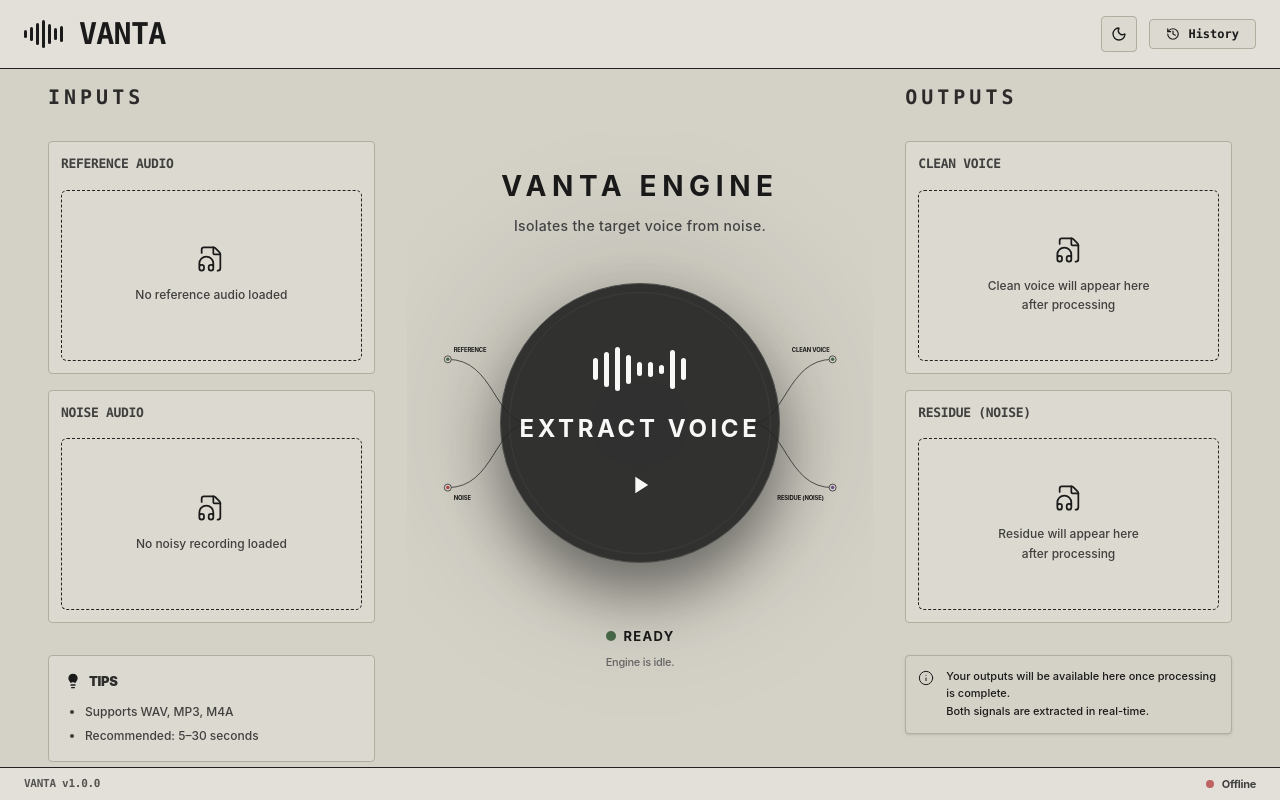
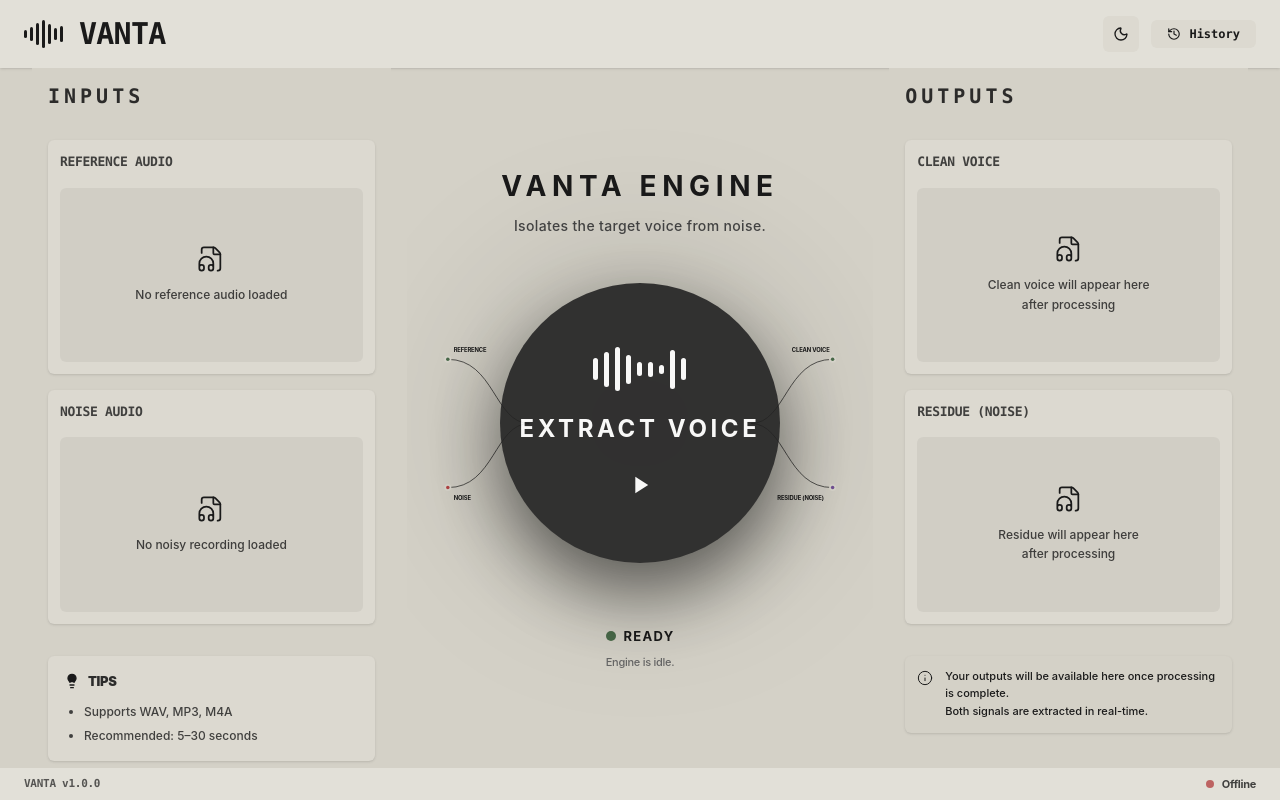
Before and after one commit to Komalpreet2809/Vanta, a Next.js app in the folder web/: page / in a window 1280 px wide. Built offline with nearby package versions, Linux system fonts and the light colour scheme; no server answers.

Commit message:
style: complete the borderless transition across all components

```diff
--- a/web/src/app/globals.css
+++ b/web/src/app/globals.css
@@ -64,11 +64,11 @@
   }
 
   .card-border {
-    @apply border border-[var(--border-card)] rounded-[4px];
+    @apply rounded-[6px] shadow-sm;
   }
 
   .btn-icon {
-    @apply flex items-center justify-center border border-[var(--border-card)] rounded-[4px] bg-[var(--bg-btn)] hover:bg-black/5 dark:hover:bg-white/10 transition-colors text-[var(--text-main)];
+    @apply flex items-center justify-center rounded-[6px] bg-[var(--bg-btn)] hover:bg-black/5 dark:hover:bg-white/10 transition-colors text-[var(--text-main)];
   }
 }
 
@@ -88,15 +88,15 @@
 
 @layer components {
   .panel {
-    @apply border border-[var(--border-main)] bg-[var(--bg-card)] rounded-sm;
+    @apply bg-[var(--bg-card)] rounded-sm shadow-sm;
   }
 
   .inset-panel {
-    @apply border border-[var(--border-main)] bg-[var(--bg-app)] shadow-inner rounded-sm;
+    @apply bg-[var(--bg-app)] shadow-inner rounded-sm;
   }
 
   .industrial-button {
-    @apply border border-[var(--border-main)] bg-[var(--bg-card)] hover:bg-black/5 dark:hover:bg-white/5 active:translate-y-[1px] active:shadow-inner transition-all rounded-sm font-bold uppercase tracking-widest text-[var(--text-main)];
+    @apply bg-[var(--bg-card)] hover:bg-black/5 dark:hover:bg-white/5 active:translate-y-[1px] active:shadow-inner transition-all rounded-sm font-bold uppercase tracking-widest text-[var(--text-main)];
   }
 }
 
--- a/web/src/components/AudioCard.tsx
+++ b/web/src/components/AudioCard.tsx
@@ -159,9 +159,9 @@ export function AudioCard({
             };
             input.click();
           }}
-          className={`border border-dashed border-[var(--border-main)] rounded-md p-4 flex flex-col items-center justify-center text-center transition-colors flex-1 min-h-[120px] ${
-            onFile ? "cursor-pointer hover:bg-black/5" : ""
-          } ${isDragging ? "bg-black/5" : "bg-transparent"}`}
+          className={`h-full bg-black/5 dark:bg-white/5 rounded-[6px] flex items-center justify-center transition-all min-h-[120px] ${
+            onFile ? "cursor-pointer hover:bg-black/10 dark:hover:bg-white/10" : ""
+          } ${isDragging ? "bg-black/10 dark:bg-white/10" : ""}`}
         >
           <div className="flex flex-col items-center gap-3">
             <FileAudio className="h-7 w-7 stroke-[1.5] text-[var(--text-main)]" />
--- a/web/src/components/EngineCenter.tsx
+++ b/web/src/components/EngineCenter.tsx
@@ -74,25 +74,25 @@ export function EngineCenter({
           {/* Node Indicators (Aligned with brace ends at x=70 and x=730) */}
           {/* Reference */}
           <g transform="translate(70, 110)">
-            <circle r="6" fill="var(--bg-card)" stroke="var(--text-main)" strokeWidth="1.2" />
+            <circle r="6" fill="var(--bg-card)" className="shadow-sm" />
             <circle r="3" fill="var(--c-green)" />
             <text x="10" y="-12" className="text-[10px] font-bold fill-[var(--text-main)] tracking-tight">REFERENCE</text>
           </g>
           {/* Noise */}
           <g transform="translate(70, 330)">
-            <circle r="6" fill="var(--bg-card)" stroke="var(--text-main)" strokeWidth="1.2" />
+            <circle r="6" fill="var(--bg-card)" className="shadow-sm" />
             <circle r="3" fill="var(--c-red)" />
             <text x="10" y="22" className="text-[10px] font-bold fill-[var(--text-main)] tracking-tight">NOISE</text>
           </g>
           {/* Clean Voice */}
           <g transform="translate(730, 110)">
-            <circle r="6" fill="var(--bg-card)" stroke="var(--text-main)" strokeWidth="1.2" />
+            <circle r="6" fill="var(--bg-card)" className="shadow-sm" />
             <circle r="3" fill="var(--c-green)" />
             <text x="-70" y="-12" className="text-[10px] font-bold fill-[var(--text-main)] tracking-tight text-right">CLEAN VOICE</text>
           </g>
           {/* Residue (Noise) */}
           <g transform="translate(730, 330)">
-            <circle r="6" fill="var(--bg-card)" stroke="var(--text-main)" strokeWidth="1.2" />
+            <circle r="6" fill="var(--bg-card)" className="shadow-sm" />
             <circle r="3" fill="var(--c-purple)" />
             <text x="-95" y="22" className="text-[10px] font-bold fill-[var(--text-main)] tracking-tight text-right">RESIDUE (NOISE)</text>
           </g>
@@ -105,10 +105,10 @@ export function EngineCenter({
             onClick={onExtract}
             whileHover={{ scale: 1.02 }}
             whileTap={{ scale: 0.98 }}
-            className={`group relative h-[280px] w-[280px] rounded-full flex flex-col items-center justify-center transition-all duration-500 bg-[#222222] border-[1px] border-[#444444] shadow-[0_30px_60px_rgba(0,0,0,0.5)] overflow-hidden disabled:opacity-90`}
+            className={`group relative h-[280px] w-[280px] rounded-full flex flex-col items-center justify-center transition-all duration-500 bg-[#222222] shadow-[0_30px_70px_rgba(0,0,0,0.6)] overflow-hidden disabled:opacity-90`}
           >
-            {/* Outer Subtle Ring */}
-            <div className="absolute inset-[8px] rounded-full border-[1px] border-white/5" />
+            {/* Outer Subtle Ring - Cleaned up */}
+            <div className="absolute inset-[8px] rounded-full" />
 
             {/* Waveform Icon */}
             <div className="flex items-center gap-[6px] h-14 mb-5">
--- a/web/src/components/Header.tsx
+++ b/web/src/components/Header.tsx
@@ -34,7 +34,7 @@ export function Header() {
   };
 
   return (
-    <header className="px-6 py-4 flex items-center justify-between border-b border-[var(--border-main)] bg-[var(--bg-header)]">
+    <header className="px-6 py-4 flex items-center justify-between bg-[var(--bg-header)] shadow-sm">
       <div className="flex items-center gap-3">
         {/* Waveform Logo */}
         <div className="flex items-center gap-[3px] h-7 mr-1">
--- a/web/src/components/VantaApp.tsx
+++ b/web/src/components/VantaApp.tsx
@@ -162,7 +162,7 @@ export function VantaApp() {
           </section>
         </main>
 
-        <footer className="px-6 py-2 border-t border-[var(--border-main)] flex items-center justify-between bg-[var(--bg-footer)]">
+        <footer className="px-6 py-2 flex items-center justify-between bg-[var(--bg-footer)]">
            <span className="text-[11px] font-mono font-bold tracking-tight opacity-70">VANTA v1.0.0</span>
            <div className="flex items-center gap-2 opacity-80">
               <div className={`h-2 w-2 rounded-full ${backend === "online" ? "bg-[var(--c-green)]" : "bg-[var(--c-red)]"}`} />
```
